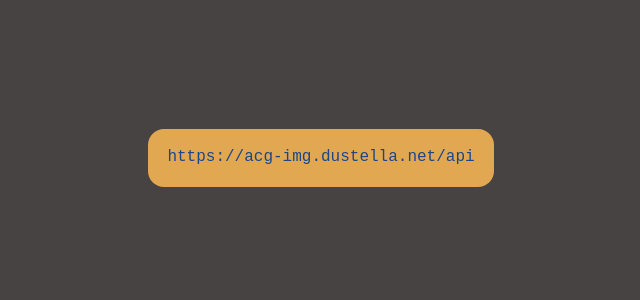
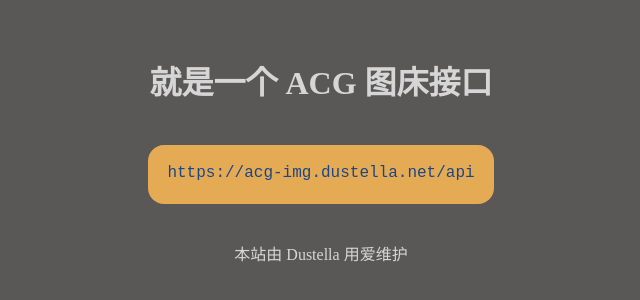
Before and after one commit to Dustella/acg-img, a website: page public/index.html in a window 1280 px wide. Shown: the part 242-542 px from the top of the page, without its empty margins (319-959 px from the left). Drawn offline with Linux system fonts and the light colour scheme; no server answers.

Commit message:
🌱 add info

```diff
--- a/public/index.html
+++ b/public/index.html
@@ -7,7 +7,9 @@
     <title>Img</title>
   </head>
   <body>
+    <h1>就是一个 ACG 图床接口</h1>
     <h4>https://acg-img.dustella.net/api</h4>
+    <p>本站由 Dustella 用爱维护</p>
   </body>
   <script type="module">
     const res = await fetch("https://acg-img.dustella.net/api").then((response) => response.json());
@@ -19,10 +21,11 @@
         height: 100%;
         width: 100%;
         display: flex;
+        flex-direction: column;
         justify-content: center;
         align-items: center;
     }
-    * {
+    body {
         background-color: rgba(69, 65, 65, 0.886);
         background-blend-mode: multiply;
         background-repeat: no-repeat;
@@ -30,7 +33,7 @@
         background-size:cover;
 
     }
-    h4{
+    h4 {
       height: 20px;
       text-align: center;
       color: rgb(29, 70, 135);
@@ -40,5 +43,9 @@
       font-family: 'Courier New', Courier, monospace;
       font-weight: 300;
     }
+    h1,p  {
+      /* font-family: system-ui, -apple-system, BlinkMacSystemFont, 'Segoe UI', Roboto, Oxygen, Ubuntu, Cantarell, 'Open Sans', 'Helvetica Neue', sans-serif; */
+      color: rgba(255, 255, 255, 0.758);
+    }
   </style>
 </html>
```
